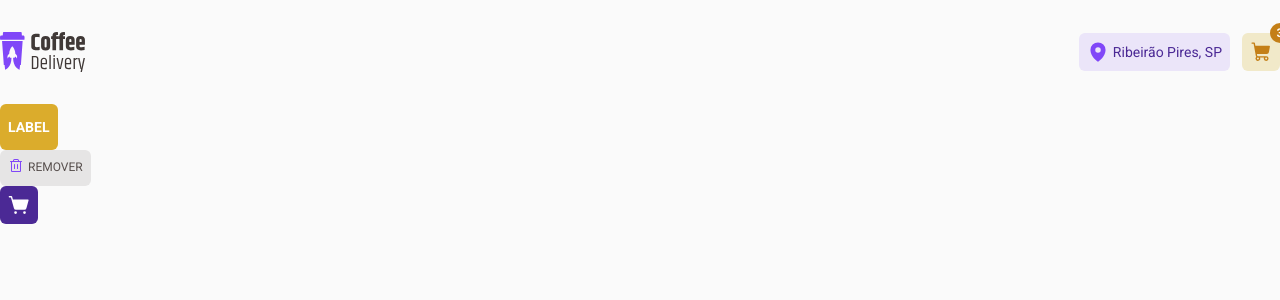
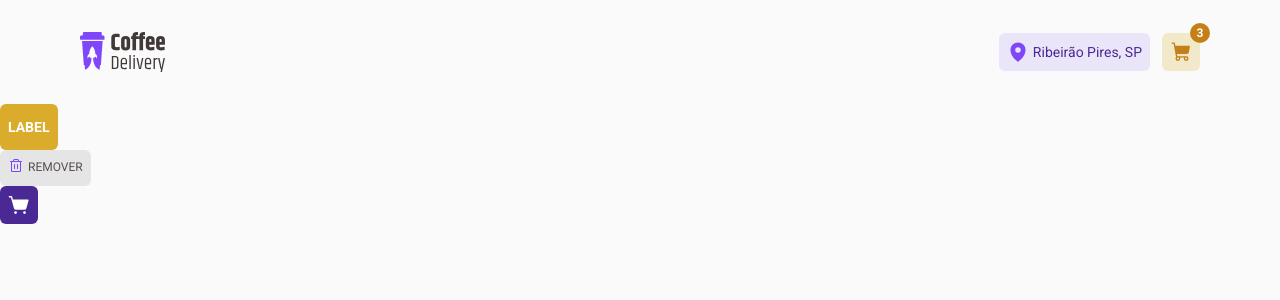
Before and after one commit to rodrigofontesdev/coffee, a React (Vite) app: page / in a window 1280 px wide. Shown: the top 300 px of the page. Built offline with nearby package versions, Linux system fonts and the light colour scheme.

Commit message:
refactor(header): define container max-width

```diff
--- a/src/components/Header/index.tsx
+++ b/src/components/Header/index.tsx
@@ -1,12 +1,12 @@
 import { MapPin, ShoppingCart } from '@phosphor-icons/react'
 import { Link } from 'react-router-dom'
-import { Actions, Cart, CartItems, HeaderContainer, Location } from './styles'
+import { Actions, Cart, CartItems, Container, Location } from './styles'
 
 import logoImg from '../../assets/images/logo.svg'
 
 export function Header() {
     return (
-        <HeaderContainer>
+        <Container>
             <Link to="/">
                 <img src={logoImg} alt="Coffee Delivery" />
             </Link>
@@ -22,6 +22,6 @@ export function Header() {
                     <CartItems>3</CartItems>
                 </Cart>
             </Actions>
-        </HeaderContainer>
+        </Container>
     )
 }
--- a/src/components/Header/styles.ts
+++ b/src/components/Header/styles.ts
@@ -1,14 +1,15 @@
 import { Link } from 'react-router-dom'
 import styled from 'styled-components'
 
-export const HeaderContainer = styled.header`
-    width: 100%;
+export const Container = styled.header`
+    max-width: calc(70rem + 4.5rem);
     display: flex;
     justify-content: space-between;
     align-items: center;
     column-gap: 0.75rem;
-    padding-top: 2rem;
-    padding-bottom: 2rem;
+    padding: 2rem 2.25rem;
+    margin-right: auto;
+    margin-left: auto;
 `
 
 export const Actions = styled.div`
```
